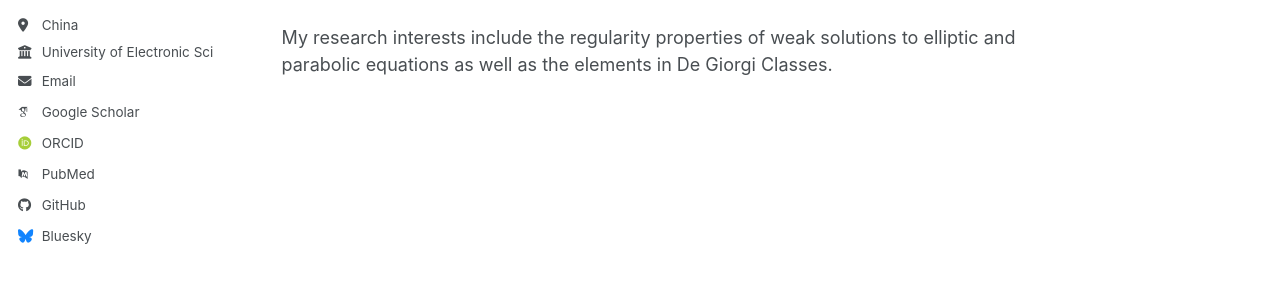
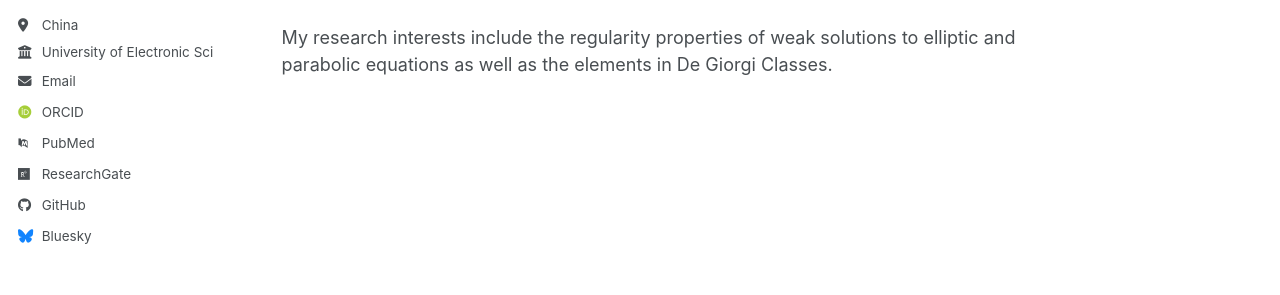
Before and after one commit to Zheng-Li-1998/Zheng-Li-1998, a Jekyll site: the page built from _pages/about.md, in a window 1280 px wide. Shown: the part 328-623 px from the top of the page. Built offline with Jekyll 4.4.1, drawn with Linux system fonts in a browser that asks for light colours; some web fonts are replaced; a script bundle is joined from its source files by our own code; library files that are not in the unit come from our copies; some of the changed lines change nothing that is shown.

Commit message:
Update _config.yml

```diff
--- a/_config.yml
+++ b/_config.yml
@@ -35,14 +35,14 @@ author:
   # Academic websites
   academia         : # URL
   arxiv            : # URL - Update with the correct link to your profile
-  googlescholar    : "https://scholar.google.com/citations?user=PS_CX0AAAAAJ"
+  googlescholar    : # URL
   inspire-hep      : # URL
   impactstory      : # URL
   orcid            : "https://orcid.org/0009-0005-1696-1839"
   semantic         : # URL
   ssrn             : # URL
   pubmed           : "https://www.ncbi.nlm.nih.gov/pubmed/?term=john+snow"
-  researchgate     : # URL
+  researchgate     : "https://www.researchgate.net/profile/Zheng-Li-238"
   scopus           : # URL
   zotero           : # URL
 
```
